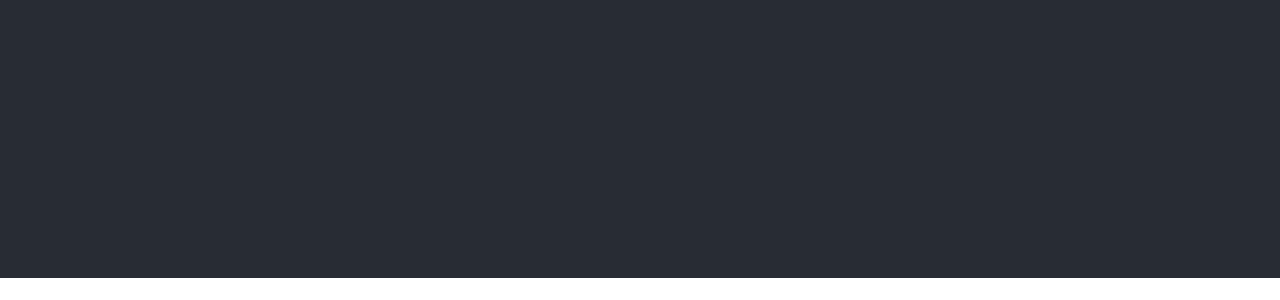
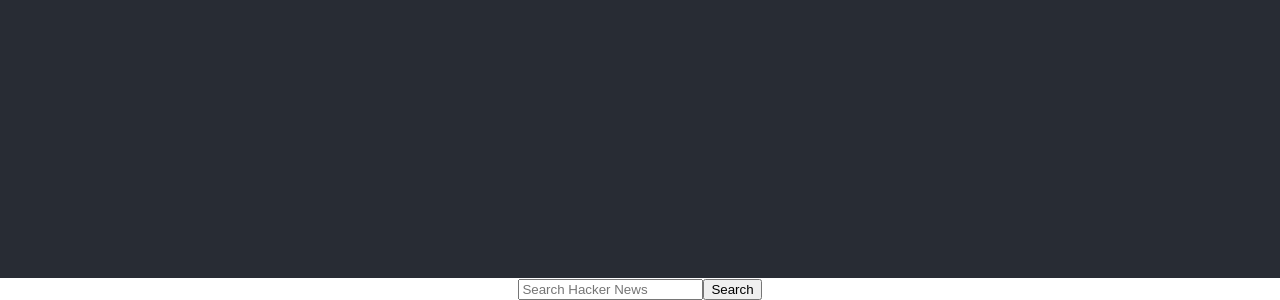
Before and after one commit to VicPlushko/RTS-Labs, a React (Create React App) app: page / in a window 1280 px wide. Shown: the part 522-822 px from the top of the page. Before the commit the page ends 800 px from the top, so only its background shows below. Built offline with nearby package versions, Linux system fonts and the light colour scheme.

Commit message:
adds results to initial state in rootReducer, creates SearchBar component and search form creates Search component and adds mapDispatchToProps

```diff
--- a/src/App.js
+++ b/src/App.js
@@ -1,12 +1,13 @@
 import logo from './logo.svg';
 import './App.css';
+import Search from './components/Search'
 
 function App() {
   return (
     <div className="App">
       <header className="App-header">
-
       </header>
+      <Search />
     </div>
   );
 }
--- /dev/null
+++ b/src/components/Search.js
@@ -0,0 +1,24 @@
+import React, { Component } from 'react'
+import { connect } from 'react-redux'
+import SearchBar from './SearchBar'
+
+class Search extends Component {
+    render() {
+        return (
+            <div>
+                <SearchBar />
+            </div>
+        )
+    }
+}
+
+const mapDispatchToProps = globalState => {
+    console.log("Search global state is", globalState)
+    return {
+        searchTerm: globalState.searchTerm,
+        prevSearch: globalState.prevSearch,
+        results: globalState.results,
+        searching: globalState.searching
+    }
+}
+export default connect(mapDispatchToProps)(Search)
--- /dev/null
+++ b/src/components/SearchBar.js
@@ -0,0 +1,14 @@
+import React from 'react'
+
+const SearchBar = (props) => {
+    return (
+        <div className='search-bar'>
+            <form className='search-form' onSubmit={props.handleSubmit}>
+                <input id='search-bar-input' onChange={props.handleChange} type='text' placeholder='Search Hacker News'/>
+                <input  id='submit-btn' type='submit' value='Search' />
+            </form>
+        </div>
+    )
+}
+
+export default SearchBar
--- a/src/reducer/rootReducer.js
+++ b/src/reducer/rootReducer.js
@@ -1,15 +1,19 @@
 const initialState = {
     prevSearch: [],
+    results: [],
     searchTerm: "",
     searching: false
 }
-//Use combineReducers() if more reducers were needed.
+//Use combineReducers() if more reducers are needed.
 const rootReducer = (state = initialState, action) => {
     switch(action.type) {
         case("START_SEARCH"):
             return {...state, searching: true}
         case("SEARCH_COMPLETE"):
-            return {...state, searching: false, prevSearch: action.payload}
+            return {...state,
+                   searching: false,
+                   results: action.payload,
+                   prevSearch: [...state.prevSearch, action.payload] }
         default:
             return state
     }
```
